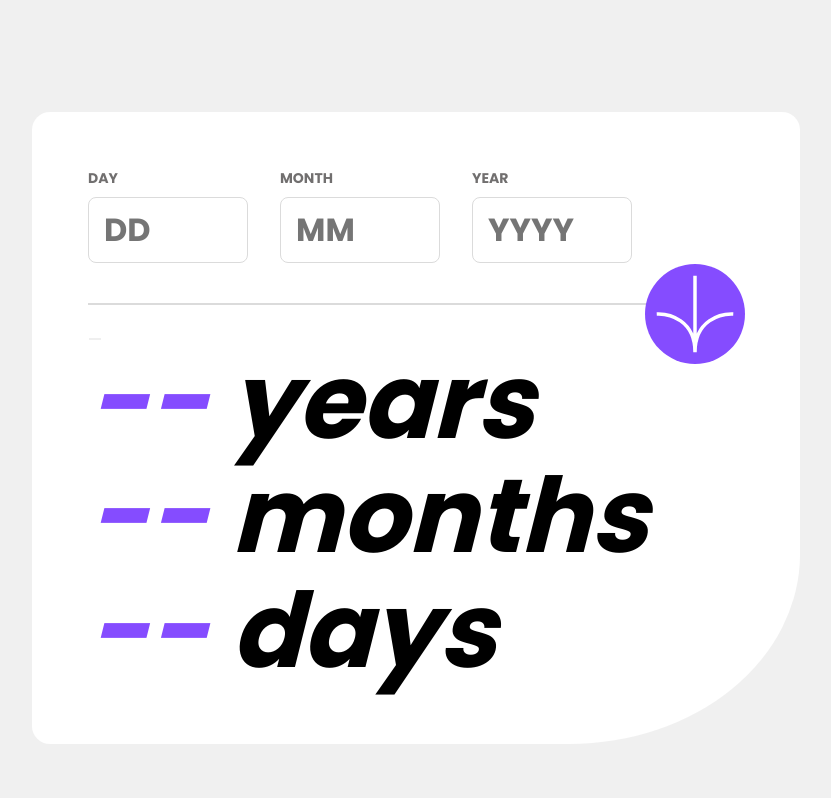
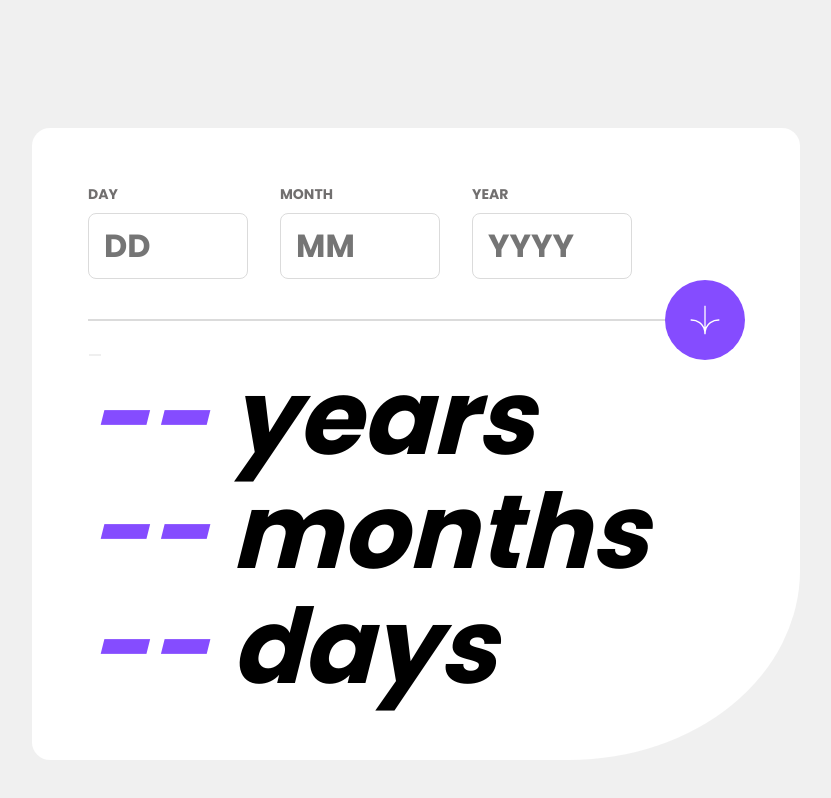
Before and after one commit to rahulmourya336/fm-age-calculator-app, a React (Vite) app: page / in a window 1280 px wide. Shown: the whole page, without its empty margins (224-1055 px from the left). Built offline with nearby package versions, Linux system fonts and the light colour scheme.

Commit message:
update: app.css

```diff
--- a/src/App.css
+++ b/src/App.css
@@ -35,7 +35,7 @@ input[type="number"]::-webkit-outer-spin-button {
 .wrapper {
   background-color: var(--color-White);
   width: 60vw;
-  margin: 14vh auto 40px auto;
+  margin: 16vh auto 40px auto;
   border-collapse: collapse;
   padding: 56px;
   border-radius: 18px 18px 30% 18px;
@@ -93,10 +93,10 @@ label {
   right: -2px;
   top: -40px;
   background-color: var(--color-Purple);
-  height: 100px;
-  width: 100px;
+  height: 80px;
+  width: 80px;
   border-radius: 50%;
-  padding: 10px;
+  padding: 25px;
 }
 
 .result {
```
